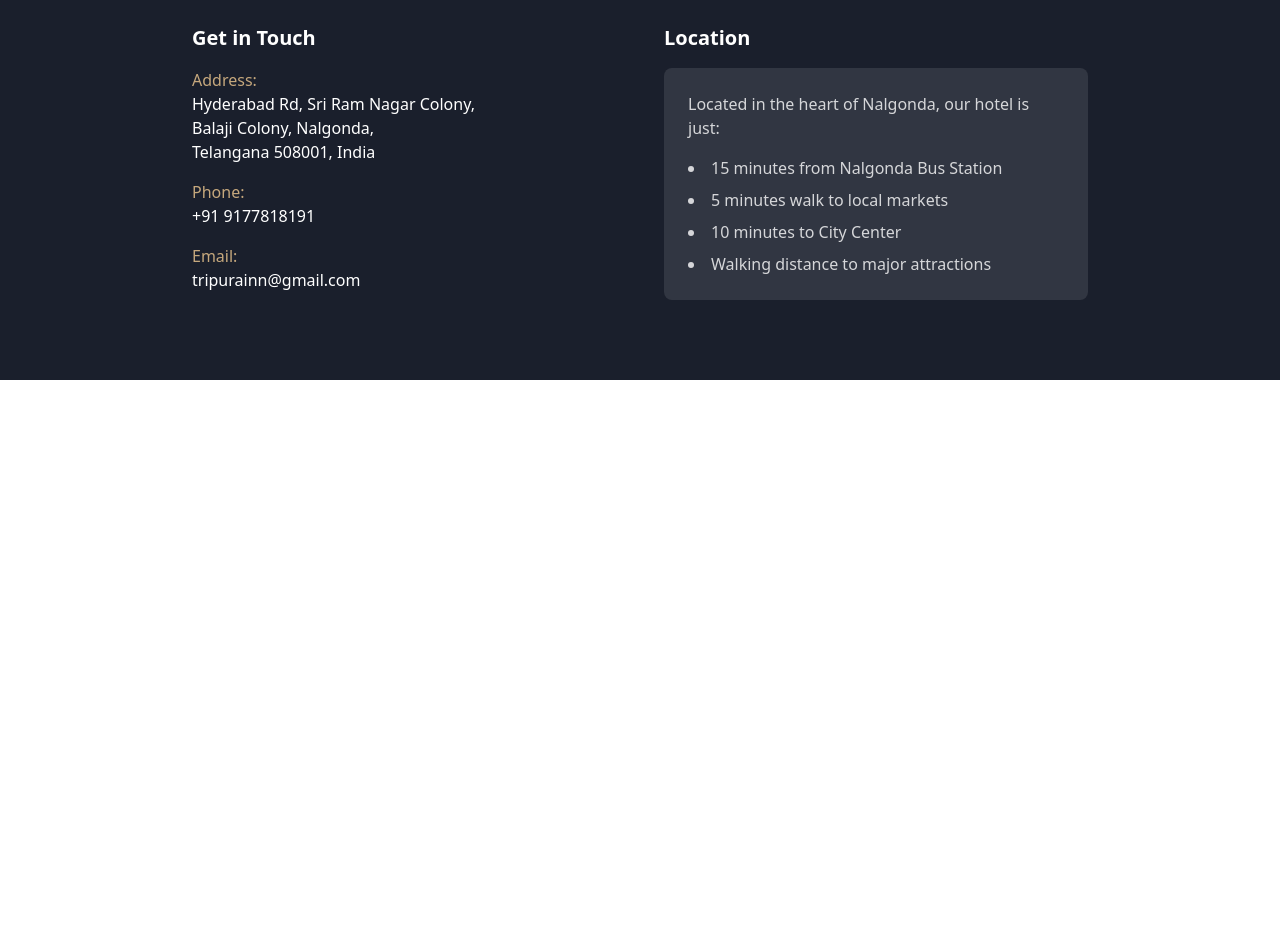
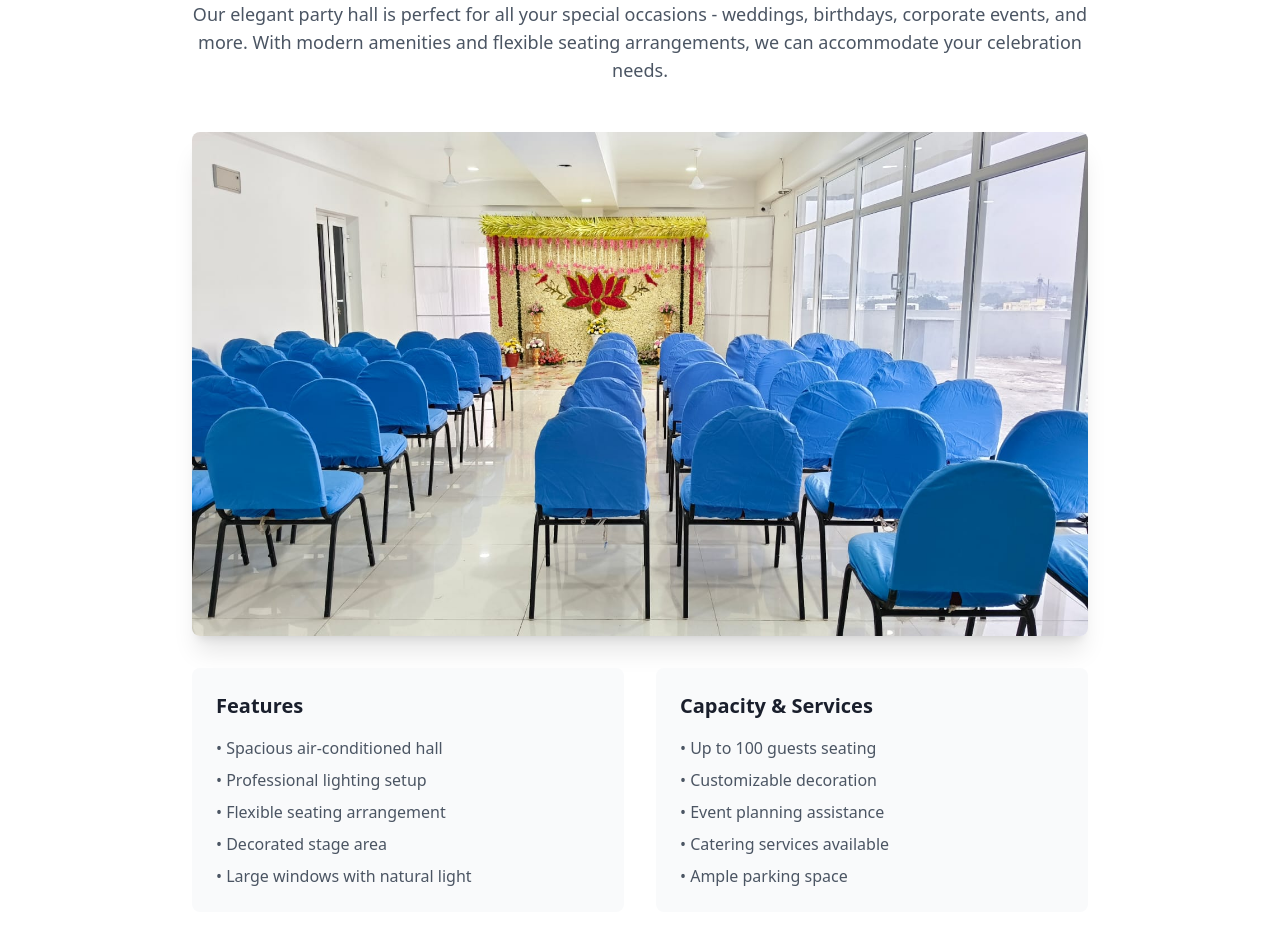
Before and after one commit to TripuraInn/tripurainn, a React (Vite) app: page / in a window 1280 px wide. Shown: the part 2000-2952 px from the top of the page. Before the commit the page ends 2380 px from the top, so only its background shows below. Built offline with nearby package versions, Linux system fonts and the light colour scheme.

Commit message:
Add party hall section
Implement a new section for the party hall, including the specified image.
[skip gpt_engineer]

```diff
--- /dev/null
+++ b/src/components/PartyHallSection.tsx
@@ -0,0 +1,50 @@
+import React from "react";
+
+const PartyHallSection = () => {
+  return (
+    <div className="bg-white py-20">
+      <div className="container mx-auto px-4">
+        <div className="max-w-4xl mx-auto text-center">
+          <h2 className="text-3xl md:text-4xl font-bold text-navy mb-6">
+            Party Hall
+          </h2>
+          <p className="text-lg text-gray-600 mb-12">
+            Our elegant party hall is perfect for all your special occasions - weddings, birthdays, corporate events, and more.
+            With modern amenities and flexible seating arrangements, we can accommodate your celebration needs.
+          </p>
+          <div className="rounded-lg overflow-hidden shadow-xl mb-8">
+            <img
+              src="/lovable-uploads/f3679f92-c72f-457d-a4d3-30c1ccc1b0b5.png"
+              alt="Party Hall with decorated stage and seating arrangement"
+              className="w-full h-auto"
+            />
+          </div>
+          <div className="grid grid-cols-1 md:grid-cols-2 gap-8 text-left">
+            <div className="bg-gray-50 p-6 rounded-lg">
+              <h3 className="text-xl font-semibold text-navy mb-4">Features</h3>
+              <ul className="space-y-2 text-gray-600">
+                <li>• Spacious air-conditioned hall</li>
+                <li>• Professional lighting setup</li>
+                <li>• Flexible seating arrangement</li>
+                <li>• Decorated stage area</li>
+                <li>• Large windows with natural light</li>
+              </ul>
+            </div>
+            <div className="bg-gray-50 p-6 rounded-lg">
+              <h3 className="text-xl font-semibold text-navy mb-4">Capacity & Services</h3>
+              <ul className="space-y-2 text-gray-600">
+                <li>• Up to 100 guests seating</li>
+                <li>• Customizable decoration</li>
+                <li>• Event planning assistance</li>
+                <li>• Catering services available</li>
+                <li>• Ample parking space</li>
+              </ul>
+            </div>
+          </div>
+        </div>
+      </div>
+    </div>
+  );
+};
+
+export default PartyHallSection;
--- a/src/pages/Index.tsx
+++ b/src/pages/Index.tsx
@@ -2,6 +2,7 @@ import React from "react";
 import HeroSection from "../components/HeroSection";
 import AboutSection from "../components/AboutSection";
 import RoomSection from "../components/RoomSection";
+import PartyHallSection from "../components/PartyHallSection";
 import ContactSection from "../components/ContactSection";
 
 const Index = () => {
@@ -10,6 +11,7 @@ const Index = () => {
       <HeroSection />
       <AboutSection />
       <RoomSection />
+      <PartyHallSection />
       <ContactSection />
     </div>
   );
```
Also changed, not shown: public/lovable-uploads/f3679f92-c72f-457d-a4d3-30c1ccc1b0b5.png (added).
